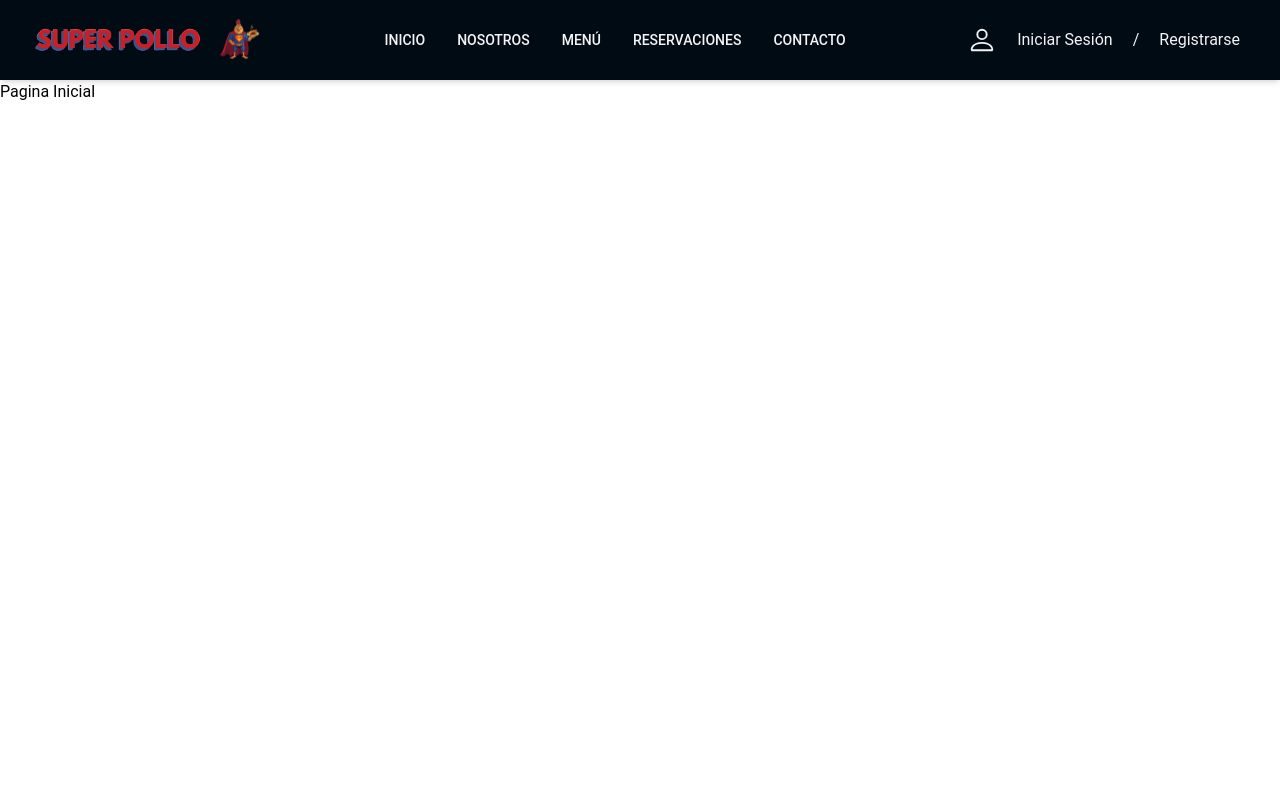
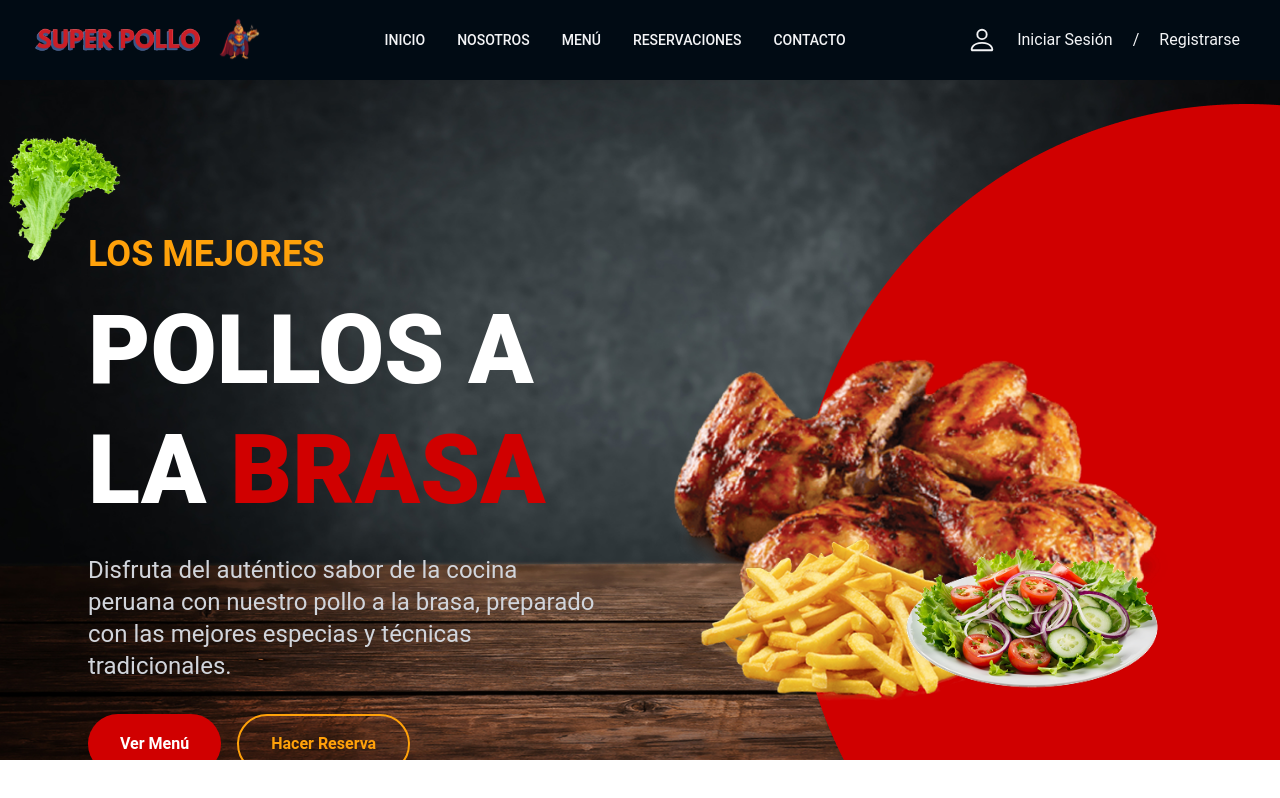
Before and after one commit to KURO1402/super-pollo, a React (Vite) app in the folder frontend/: page / in a window 1280 px wide. Built offline with nearby package versions, Linux system fonts and the light colour scheme.

Commit message:
se agrego la seccion de introducción a la pagina web

```diff
--- a/frontend/src/app/App.jsx
+++ b/frontend/src/app/App.jsx
@@ -1,13 +1,15 @@
-import { BrowserRouter } from "react-router-dom"
-import AppRutas from "./Rutas"
+import { BrowserRouter } from "react-router-dom";
+import AppRutas from "./Rutas";
+import EstructuraBase from "../modulos/sitio-publico/layout/EstructuraBase";
 
 function App() {
-
   return (
     <BrowserRouter>
-      <AppRutas />
+      <EstructuraBase>
+        <AppRutas />
+      </EstructuraBase>
     </BrowserRouter>
-  )
+  );
 }
 
-export default App
+export default App;
--- a/frontend/src/app/Rutas.jsx
+++ b/frontend/src/app/Rutas.jsx
@@ -1,10 +1,10 @@
 import { useRoutes } from "react-router-dom";
-import PaginaInicial from "../modulos/sitio-publico/layout/PaginaInicial";
+import Inicio from "../modulos/sitio-publico/paginas/Inicio";
 
 const AppRutas = () => {
     const rutas = useRoutes([
         //rutas públicas
-        { path: '/', element: <PaginaInicial /> },
+        { path: '/', element: <Inicio /> },
     ])
     return rutas
 }
--- a/frontend/src/app/index.css
+++ b/frontend/src/app/index.css
@@ -8,3 +8,11 @@
 
   --font-sans: "Roboto", sans-serif;
 }
+
+.fondo-madera-oscuro{
+  background-image: url('../../public/Fondo_madera_oscuro.png');
+  background-size: cover;
+  background-position: center;
+  width: 100vw;
+  height: 85vh;
+}
--- /dev/null
+++ b/frontend/src/modulos/sitio-publico/componentes/BotonPrimario.jsx
@@ -0,0 +1,12 @@
+const BotonPrimario = ({ children, onClick }) => {
+  return (
+    <button
+      onClick={onClick}
+      className="px-8 py-4 bg-rojo hover:bg-rojo text-white font-bold rounded-full transition-all duration-300 transform hover:scale-105 shadow-lg hover:shadow-red-500/30"
+    >
+      {children}
+    </button>
+  );
+};
+
+export default BotonPrimario;
--- /dev/null
+++ b/frontend/src/modulos/sitio-publico/componentes/BotonSecundario.jsx
@@ -0,0 +1,12 @@
+const BotonSecundario = ({ children, onClick }) => {
+  return (
+    <button
+      onClick={onClick}
+      className="px-8 py-4 border-2 border-amarillo text-amarillo hover:bg-amarillo hover:text-gray-900 font-bold rounded-full transition-all duration-300"
+    >
+      {children}
+    </button>
+  );
+};
+
+export default BotonSecundario;
--- /dev/null
+++ b/frontend/src/modulos/sitio-publico/estilos/animaciones.css
@@ -0,0 +1,35 @@
+@keyframes fadeInUp {
+  from { opacity: 0; transform: translateY(30px); }
+  to   { opacity: 1; transform: translateY(0); }
+}
+.animate-fadeInUp { animation: fadeInUp 1s ease-out forwards; }
+
+@keyframes float {
+  0%,100% { transform: translateY(0); }
+  50%     { transform: translateY(-15px); }
+}
+.animate-float { animation: float 4s ease-in-out infinite; opacity: 1 !important; }
+
+@keyframes float-slow {
+  0%,100% { transform: translateY(0); }
+  50%     { transform: translateY(-10px); }
+}
+.animate-float-slow { animation: float-slow 5s ease-in-out infinite; opacity: 1 !important; }
+
+@keyframes float-slower {
+  0%,100% { transform: translateY(0); }
+  50%     { transform: translateY(-8px); }
+}
+.animate-float-slower { animation: float-slower 6s ease-in-out infinite; opacity: 1 !important; }
+
+@keyframes spin-slow {
+  from { transform: rotate(0deg); }
+  to   { transform: rotate(360deg); }
+}
+.animate-spin-slow { animation: spin-slow 20s linear infinite; }
+
+@keyframes swing {
+  0%,100% { transform: rotate(-12deg); }
+  50%     { transform: rotate(12deg); }
+}
+.animate-swing { animation: swing 8s ease-in-out infinite; }
--- /dev/null
+++ b/frontend/src/modulos/sitio-publico/hooks/useAnimacionesIntro.js
@@ -0,0 +1,29 @@
+import { useEffect } from "react";
+
+// se recibe un objeto con 5 referencias a elementos DOM
+function useAnimacionesIntro(referencias) {
+  // se desestructura el objeto para obtener cada referencia por separado
+  const { textoReferencia, polloReferencia, papasReferencia, ensaladaReferencia, lechugaReferencia } = referencias;
+
+  // se ejecuta el useEffect una vez al montar el componente
+  useEffect(() => {
+    // si el elemento de texto existe, se le agrega la clase de animacion de css
+    if (textoReferencia.current) {
+      textoReferencia.current.classList.add("animate-fadeInUp");
+    }
+    // se aplica animaciones con retraso a cada imagen
+    const timers = [
+      // primero se utiliza setTimeout para ejecutar la animación, pasado el tiempo indicado
+                      //accede al elemento DOm actual, se agrega ? para evitar errores si es nulo y se agrega la clase de animacion
+      setTimeout(() => polloReferencia.current?.classList.add("animate-float"), 300),
+      setTimeout(() => papasReferencia.current?.classList.add("animate-float-slow"), 600),
+      setTimeout(() => ensaladaReferencia.current?.classList.add("animate-float-slower"), 900),
+      setTimeout(() => lechugaReferencia.current?.classList.add("animate-swing"), 1500),
+    ];
+    // se limpia el timeout al desmontar el componente para evitar errores
+    return () => timers.forEach(clearTimeout);
+    // el useEffect se vuelve a ejecutar si alguna de las referencias cambia
+  }, [textoReferencia, polloReferencia, papasReferencia, ensaladaReferencia, lechugaReferencia]);
+}
+
+export default useAnimacionesIntro;
--- a/frontend/src/modulos/sitio-publico/layout/PaginaInicial.jsx
+++ b/frontend/src/modulos/sitio-publico/layout/EstructuraBase.jsx
@@ -1,12 +1,11 @@
 import Cabecera from "../componentes/Cabecera"
 
-
-const PaginaInicial = () => {
+const EstructuraBase = ({ children }) => {
     return(
         <>
             <Cabecera />
-            <h1>Pagina Inicial</h1>
+            <main> {children} </main>
         </>
     )
 }
-export default PaginaInicial
+export default EstructuraBase
--- /dev/null
+++ b/frontend/src/modulos/sitio-publico/paginas/Inicio.jsx
@@ -0,0 +1,11 @@
+import IntroduccionSeccion from "../secciones/IntroduccionSeccion"
+
+const Inicio = () => {
+    return (
+        <>
+            <IntroduccionSeccion />
+        </>
+    )
+}
+
+export default Inicio
--- /dev/null
+++ b/frontend/src/modulos/sitio-publico/secciones/IntroduccionSeccion.jsx
@@ -0,0 +1,69 @@
+import { useRef } from "react"; // importamos useRef para crear referencias a elementos DOM
+// importamos tambien las imagenes
+import useAnimacionesIntro from "../hooks/useAnimacionesIntro";
+import CirculoRojo from "../../../assets/decorativos/Mitad_circulo_rojo.png";
+import Lechuga from "../../../assets/decorativos/Lechuga.png";
+import Pollos from "../../../assets/imagenes/Pollos.png";
+import Papas from "../../../assets/imagenes/Papas.png";
+import Ensalada from "../../../assets/imagenes/Ensalada.png";
+// impoertar los botones
+import BotonPrimario from "../componentes/BotonPrimario";
+import BotonSecundario from "../componentes/BotonSecundario";
+import '../estilos/animaciones.css' // importar las animaciones CSS
+
+const IntroduccionSeccion = () => {
+  // se crean las referencias a los elementos que se quieren animar
+  const textoReferencia = useRef(null);
+  const polloReferencia = useRef(null);
+  const papasReferencia = useRef(null);
+  const ensaladaReferencia = useRef(null);
+  const lechugaReferencia = useRef(null);
+  // se llama al hook para aplicar las animaciones y se le pasan las referencias
+  useAnimacionesIntro({ textoReferencia, polloReferencia, papasReferencia, ensaladaReferencia, lechugaReferencia });
+
+  return (
+    <section
+      id="introduccion"
+      className="fondo-madera-oscuro relative w-full h-screen md:h-[80vh] lg:h-screen text-white overflow-hidden px-4 md:px-8 lg:px-16 py-6"
+      aria-labelledby="hero-heading"
+    >
+      {/* decorativos */}
+      <img src={CirculoRojo} alt="" aria-hidden="true"
+        className="absolute right-0 w-auto h-auto z-10 hidden lg:block transform"
+      />
+      {/* se le coloca la referencia para animarla, así con todos xd*/}
+      <img ref={lechugaReferencia} src={Lechuga} alt="Decoración de lechuga"
+        className="absolute top-10 left-0 w-40 h-auto z-20 md:block hidden transform -rotate-12"
+      />
+
+      {/* Contenido */}
+      <div className="relative z-30 max-w-7xl mx-auto px-6 py-20 grid grid-cols-1 lg:grid-cols-2 items-center gap-10 min-h-screen">
+        <div ref={textoReferencia} className="opacity-0 text-center lg:text-left">
+          <h2 id="hero-heading" className="text-3xl md:text-4xl font-semibold text-amarillo mb-4">
+            LOS MEJORES
+          </h2>
+          <h1 className="text-5xl md:text-7xl lg:text-8xl font-extrabold text-white leading-tight mb-6">
+            POLLOS A LA <span className="text-rojo">BRASA</span>
+          </h1>
+          <p className="text-xl md:text-2xl text-gray-300 mb-8 max-w-lg mx-auto lg:mx-0">
+            Disfruta del auténtico sabor de la cocina peruana con nuestro pollo a la brasa, preparado con las mejores especias y técnicas tradicionales.
+          </p>
+          {/* Botones */}
+          <div className="flex flex-col sm:flex-row gap-4 justify-center lg:justify-start">
+            <BotonPrimario>Ver Menú</BotonPrimario>
+            <BotonSecundario>Hacer Reserva</BotonSecundario>
+          </div>
+        </div>
+
+        {/* Imágenes del plato */}
+        <div className="hidden lg:relative lg:flex lg:justify-center lg:items-center h-96 lg:h-auto mt-8 lg:mt-0">
+          <img ref={polloReferencia} src={Pollos} alt="Pollo a la brasa" className="relative w-64 md:w-auto h-auto z-30 opacity-0 transition-opacity duration-1000"/>
+          <img ref={papasReferencia} src={Papas} alt="Papas fritas" className="absolute bottom-0 left-0 lg:left-10 w-75 h-auto z-40 opacity-0 transition-opacity duration-1000"/>
+          <img ref={ensaladaReferencia} src={Ensalada} alt="Ensalada fresca" className="absolute top-32 lg:top-50 right-0 lg:right-5 translate-y-4 lg:translate-y-10 w-70 h-auto z-40 opacity-0 transition-opacity duration-1000"/>
+        </div>
+      </div>
+    </section>
+  );
+};
+
+export default IntroduccionSeccion;
```
Also changed, not shown: frontend/public/Fondo_madera_oscuro.png (renamed from frontend/src/assets/imagenes/Fondo_madera_oscuro.png), frontend/src/assets/decorativos/Lechuga.png (added).
